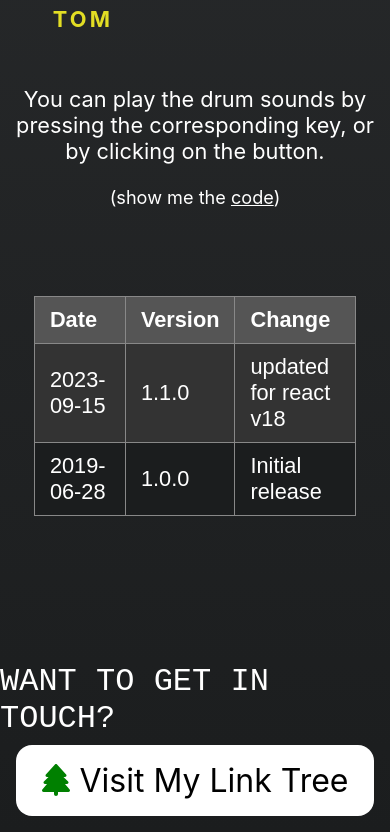
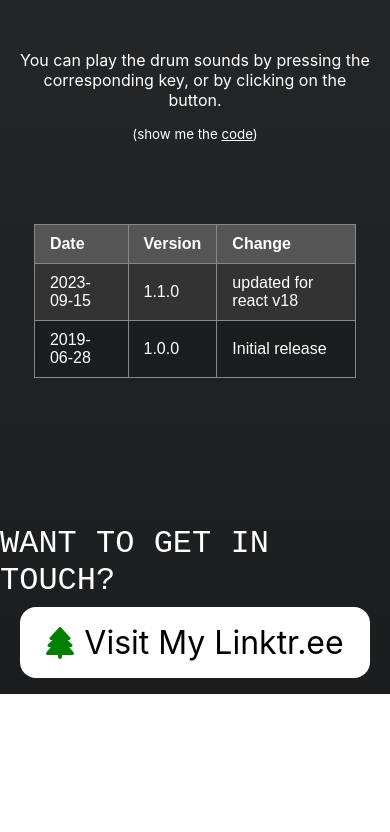
Before and after one commit to anthonycoffey/React-Drum-Kit, a React (Create React App) app: page / in a window 390 px wide. Shown: the part 1120-1952 px from the top of the page. After the commit the page ends 1814 px from the top, so only its background shows below. Built offline with nearby package versions, Linux system fonts and the light colour scheme.

Commit message:
misc cleanup

```diff
--- a/src/App.js
+++ b/src/App.js
@@ -140,7 +140,7 @@ function App() {
             >
               <path d="M210.6 5.9L62 169.4c-3.9 4.2-6 9.8-6 15.5C56 197.7 66.3 208 79.1 208H104L30.6 281.4c-4.2 4.2-6.6 10-6.6 16C24 309.9 34.1 320 46.6 320H80L5.4 409.5C1.9 413.7 0 419 0 424.5c0 13 10.5 23.5 23.5 23.5H192v32c0 17.7 14.3 32 32 32s32-14.3 32-32V448H424.5c13 0 23.5-10.5 23.5-23.5c0-5.5-1.9-10.8-5.4-15L368 320h33.4c12.5 0 22.6-10.1 22.6-22.6c0-6-2.4-11.8-6.6-16L344 208h24.9c12.7 0 23.1-10.3 23.1-23.1c0-5.7-2.1-11.3-6-15.5L237.4 5.9C234 2.1 229.1 0 224 0s-10 2.1-13.4 5.9z" />
             </svg>
-            Visit My Link Tree
+            Visit My Linktr.ee
           </a>
         </span>
       </footer>
--- a/src/App.sass
+++ b/src/App.sass
@@ -15,10 +15,10 @@ body
   max-width: 960px
 
 .App
-  font-size: 1.86rem
+  font-size: 1.5rem
 
   @media (max-width: 768px)
-    font-size: 1.36rem
+    font-size: 1rem
 
   header
     font-family: monospace
```
